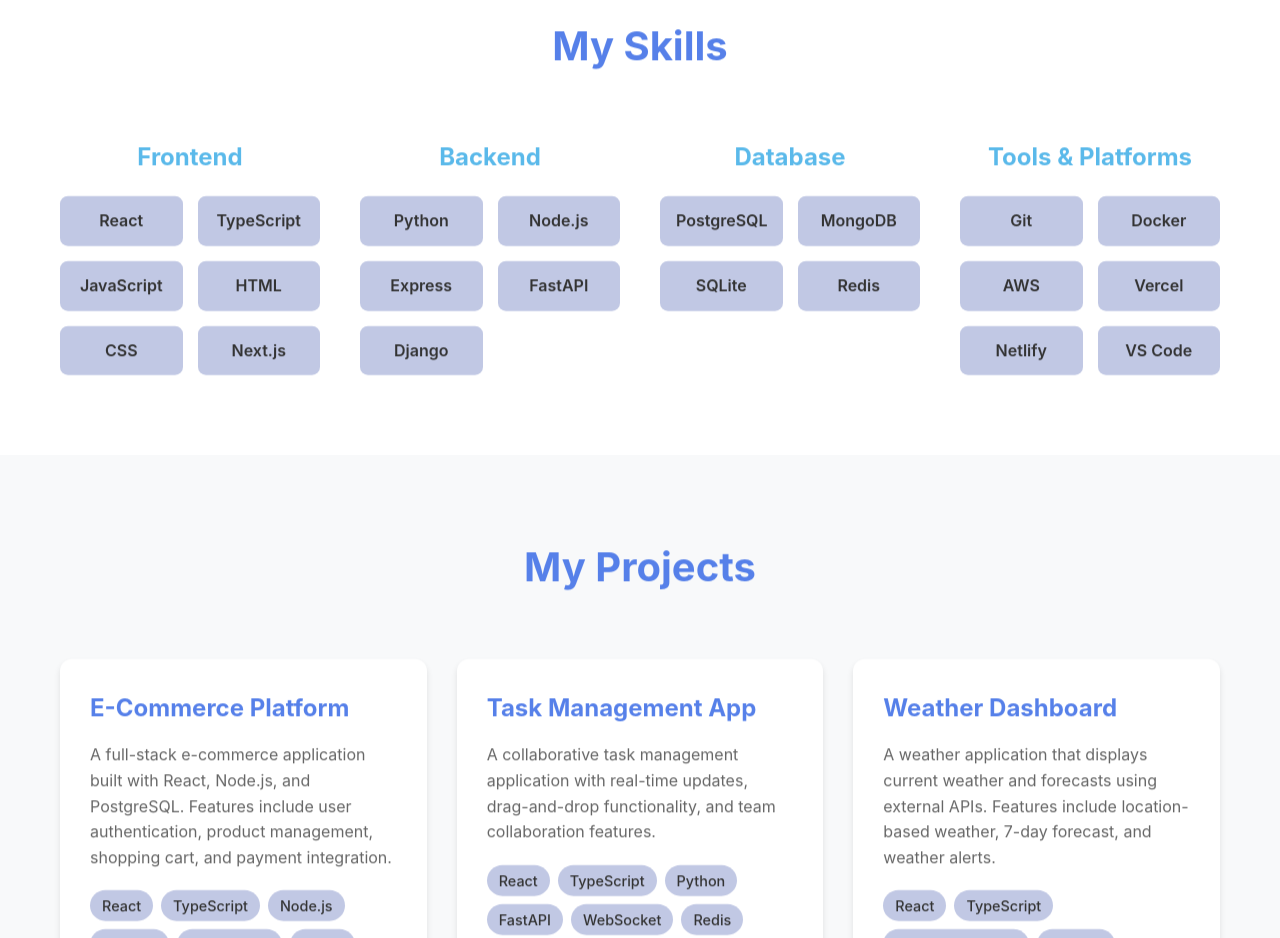
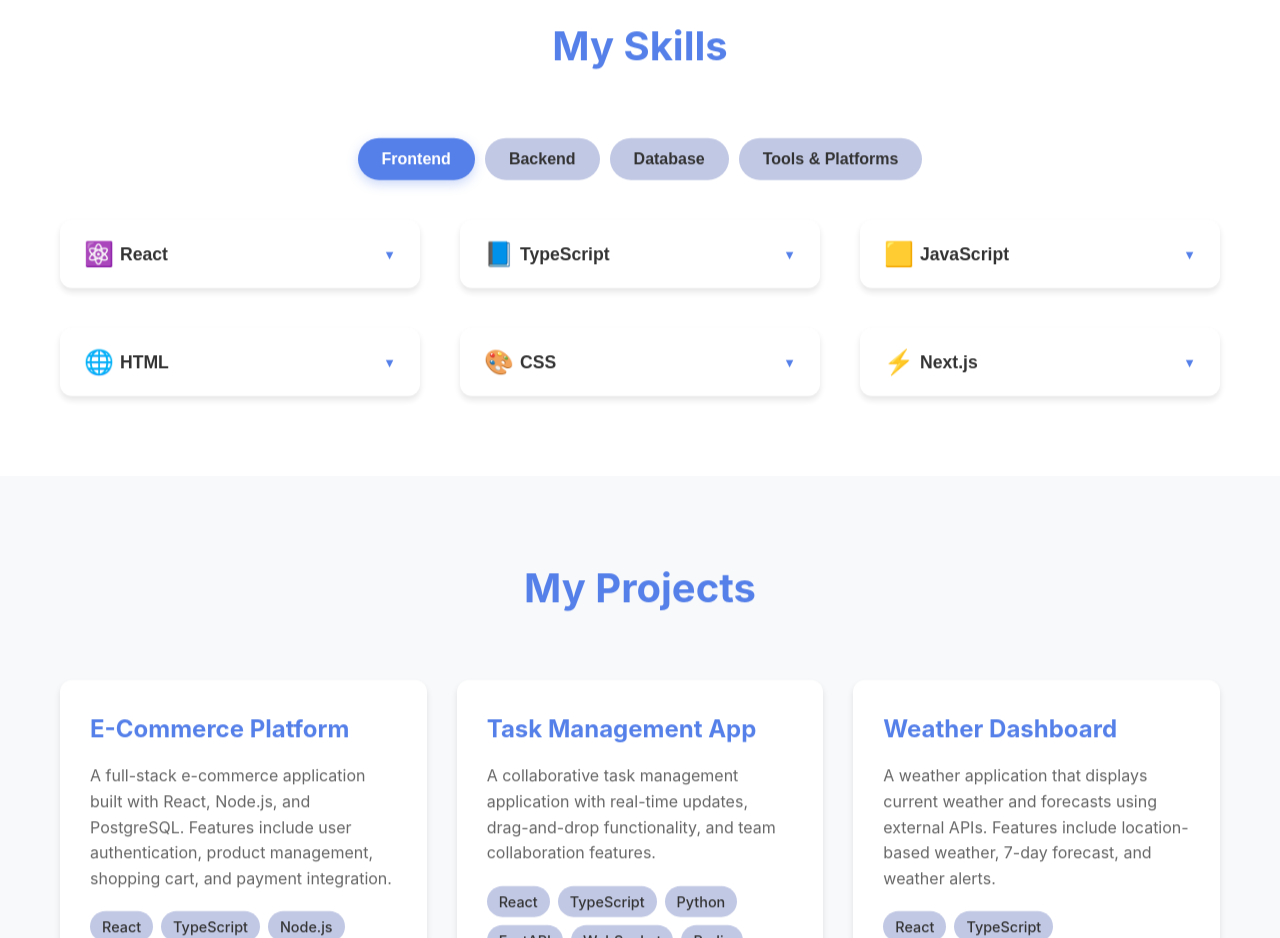
Before and after one commit to VisedFeline121/portfolio_site, a React (Vite) app in the folder portfolio-app/: page / in a window 1280 px wide. Shown: the part 1400-2338 px from the top of the page. Built offline with nearby package versions, Linux system fonts and the light colour scheme.

Commit message:
changed skill section to be tab menu

```diff
--- a/portfolio-app/src/App.css
+++ b/portfolio-app/src/App.css
@@ -179,38 +179,127 @@
 }
 
 .skills-content {
-    display: grid;
-    grid-template-columns: repeat(auto-fit, minmax(250px, 1fr));
-    gap: 40px;
+    width: 100%;
 }
 
-.skills-category h3 {
-    font-size: 1.5rem;
-    margin-bottom: 20px;
-    color: var(--vibrant-blue);
-    text-align: center;
+/* Tab Navigation */
+.skills-tabs {
+    display: flex;
+    justify-content: center;
+    gap: 10px;
+    margin-bottom: 40px;
+    flex-wrap: wrap;
+}
+
+.skill-tab {
+    background-color: var(--light-lavender);
+    color: var(--dark-gray);
+    border: none;
+    padding: 12px 24px;
+    border-radius: 25px;
+    font-weight: 600;
+    cursor: pointer;
+    transition: all 0.3s ease;
+    font-size: 1rem;
+}
+
+.skill-tab:hover {
+    background-color: var(--vibrant-blue);
+    color: var(--white);
+    transform: translateY(-2px);
+}
+
+.skill-tab.active {
+    background-color: var(--primary-blue);
+    color: var(--white);
+    box-shadow: 0 4px 12px rgba(86, 128, 233, 0.3);
+}
+
+/* Tab Content */
+.skills-tab-content {
+    background-color: transparent;
+    padding: 0;
 }
 
 .skills-grid {
     display: grid;
-    grid-template-columns: repeat(auto-fit, minmax(120px, 1fr));
-    gap: 15px;
+    grid-template-columns: repeat(auto-fit, minmax(350px, 1fr));
+    gap: 40px;
+    align-items: start;
 }
 
 .skill-item {
-    background-color: var(--light-lavender);
-    color: var(--dark-gray);
-    padding: 12px 16px;
-    border-radius: 8px;
-    text-align: center;
-    font-weight: 600;
+    background-color: var(--white);
+    border-radius: 12px;
+    overflow: hidden;
+    box-shadow: 0 4px 6px rgba(0, 0, 0, 0.1);
     transition: all 0.3s ease;
 }
 
 .skill-item:hover {
-    background-color: var(--vibrant-blue);
-    color: var(--white);
     transform: translateY(-2px);
+    box-shadow: 0 8px 25px rgba(0, 0, 0, 0.15);
+}
+
+.skill-header {
+    width: 100%;
+    background: none;
+    border: none;
+    padding: 20px 24px;
+    display: flex;
+    justify-content: space-between;
+    align-items: center;
+    cursor: pointer;
+    transition: background-color 0.3s ease;
+}
+
+.skill-header:hover {
+    background-color: var(--light-lavender);
+}
+
+.skill-info {
+    display: flex;
+    align-items: center;
+    gap: 12px;
+}
+
+.skill-icon {
+    font-size: 1.5rem;
+    width: 24px;
+    text-align: center;
+}
+
+.skill-name {
+    font-weight: 600;
+    color: var(--dark-gray);
+    font-size: 1.1rem;
+}
+
+.skill-toggle {
+    color: var(--primary-blue);
+    font-size: 0.8rem;
+    transition: transform 0.3s ease;
+}
+
+.skill-toggle.expanded {
+    transform: rotate(180deg);
+}
+
+.skill-description {
+    height: 0;
+    overflow: hidden;
+    transition: height 0.35s ease;
+}
+
+.skill-description-content {
+    color: var(--text-gray);
+    line-height: 1.6;
+    font-size: 0.95rem;
+    padding: 0 20px 16px 20px;
+}
+
+.skill-item.expanded .skill-description {
+    height: 60px;
 }
 
 /* Projects Section */
--- a/portfolio-app/src/components/Skills.tsx
+++ b/portfolio-app/src/components/Skills.tsx
@@ -1,10 +1,68 @@
-import React from "react";
+import React, { useState } from "react";
 import { skills } from "../data/skills";
 import { useIntersectionObserver } from "../hooks/useIntersectionObserver";
 import { Container } from "./layout/Container";
 
+type SkillCategory = "frontend" | "backend" | "database" | "tools";
+
 const Skills: React.FC = () => {
     const { isVisible, elementRef } = useIntersectionObserver();
+    const [activeTab, setActiveTab] = useState<SkillCategory>("frontend");
+    const [expandedSkills, setExpandedSkills] = useState<Set<string>>(
+        new Set()
+    );
+
+    const toggleSkill = (skillName: string) => {
+        const newExpanded = new Set(expandedSkills);
+        if (newExpanded.has(skillName)) {
+            newExpanded.delete(skillName);
+        } else {
+            newExpanded.add(skillName);
+        }
+        setExpandedSkills(newExpanded);
+    };
+
+    const tabLabels = {
+        frontend: "Frontend",
+        backend: "Backend",
+        database: "Database",
+        tools: "Tools & Platforms",
+    };
+
+    const getSkillIcon = (skillName: string) => {
+        const iconMap: { [key: string]: string } = {
+            // Frontend
+            React: "⚛️",
+            TypeScript: "📘",
+            JavaScript: "🟨",
+            HTML: "🌐",
+            CSS: "🎨",
+            "Next.js": "⚡",
+
+            // Backend
+            Python: "🐍",
+            "Node.js": "🟢",
+            Express: "🚂",
+            FastAPI: "⚡",
+            Django: "🎯",
+
+            // Database
+            PostgreSQL: "🐘",
+            MongoDB: "🍃",
+            SQLite: "💾",
+            Redis: "🔴",
+
+            // Tools
+            Git: "📝",
+            Docker: "🐳",
+            AWS: "☁️",
+            Vercel: "▲",
+            Netlify: "🚀",
+            "VS Code": "💻",
+        };
+
+        return iconMap[skillName] || "⚙️";
+    };
 
     return (
         <section
@@ -16,46 +74,64 @@
         >
             <Container>
                 <h2 className="section-title">My Skills</h2>
+
                 <div className="skills-content">
-                    <div className="skills-category">
-                        <h3>Frontend</h3>
-                        <div className="skills-grid">
-                            {skills.frontend.map((skill) => (
-                                <div key={skill} className="skill-item">
-                                    {skill}
-                                </div>
-                            ))}
-                        </div>
+                    {/* Tab Navigation */}
+                    <div className="skills-tabs">
+                        {(Object.keys(skills) as SkillCategory[]).map(
+                            (category) => (
+                                <button
+                                    key={category}
+                                    className={`skill-tab ${
+                                        activeTab === category ? "active" : ""
+                                    }`}
+                                    onClick={() => setActiveTab(category)}
+                                >
+                                    {tabLabels[category]}
+                                </button>
+                            )
+                        )}
                     </div>
 
-                    <div className="skills-category">
-                        <h3>Backend</h3>
+                    {/* Tab Content */}
+                    <div className="skills-tab-content">
                         <div className="skills-grid">
-                            {skills.backend.map((skill) => (
-                                <div key={skill} className="skill-item">
-                                    {skill}
-                                </div>
-                            ))}
-                        </div>
-                    </div>
-
-                    <div className="skills-category">
-                        <h3>Database</h3>
-                        <div className="skills-grid">
-                            {skills.database.map((skill) => (
-                                <div key={skill} className="skill-item">
-                                    {skill}
-                                </div>
-                            ))}
-                        </div>
-                    </div>
-
-                    <div className="skills-category">
-                        <h3>Tools & Platforms</h3>
-                        <div className="skills-grid">
-                            {skills.tools.map((skill) => (
-                                <div key={skill} className="skill-item">
-                                    {skill}
+                            {skills[activeTab].map((skill) => (
+                                <div
+                                    key={skill.name}
+                                    className={`skill-item ${
+                                        expandedSkills.has(skill.name)
+                                            ? "expanded"
+                                            : ""
+                                    }`}
+                                >
+                                    <button
+                                        className="skill-header"
+                                        onClick={() => toggleSkill(skill.name)}
+                                    >
+                                        <div className="skill-info">
+                                            <span className="skill-icon">
+                                                {getSkillIcon(skill.name)}
+                                            </span>
+                                            <span className="skill-name">
+                                                {skill.name}
+                                            </span>
+                                        </div>
+                                        <span
+                                            className={`skill-toggle ${
+                                                expandedSkills.has(skill.name)
+                                                    ? "expanded"
+                                                    : ""
+                                            }`}
+                                        >
+                                            ▼
+                                        </span>
+                                    </button>
+                                    <div className="skill-description">
+                                        <div className="skill-description-content">
+                                            {skill.description}
+                                        </div>
+                                    </div>
                                 </div>
                             ))}
                         </div>
--- a/portfolio-app/src/data/skills.ts
+++ b/portfolio-app/src/data/skills.ts
@@ -1,8 +1,96 @@
 import type { SkillsData } from "../types";
 
 export const skills: SkillsData = {
-    frontend: ["React", "TypeScript", "JavaScript", "HTML", "CSS", "Next.js"],
-    backend: ["Python", "Node.js", "Express", "FastAPI", "Django"],
-    database: ["PostgreSQL", "MongoDB", "SQLite", "Redis"],
-    tools: ["Git", "Docker", "AWS", "Vercel", "Netlify", "VS Code"],
+    frontend: [
+        {
+            name: "React",
+            description: "Building interactive user interfaces with hooks, context, and modern React patterns."
+        },
+        {
+            name: "TypeScript",
+            description: "Adding type safety and better developer experience to JavaScript applications."
+        },
+        {
+            name: "JavaScript",
+            description: "Core language expertise with ES6+ features, async programming, and DOM manipulation."
+        },
+        {
+            name: "HTML",
+            description: "Semantic markup, accessibility best practices, and modern HTML5 features."
+        },
+        {
+            name: "CSS",
+            description: "Responsive design, CSS Grid, Flexbox, animations, and modern styling techniques."
+        },
+        {
+            name: "Next.js",
+            description: "Full-stack React framework with SSR, SSG, and optimized performance."
+        }
+    ],
+    backend: [
+        {
+            name: "Python",
+            description: "Backend development with FastAPI, Django, and data processing capabilities."
+        },
+        {
+            name: "Node.js",
+            description: "Server-side JavaScript with Express.js and event-driven architecture."
+        },
+        {
+            name: "Express",
+            description: "Minimal and flexible Node.js web application framework for APIs."
+        },
+        {
+            name: "FastAPI",
+            description: "Modern Python web framework for building APIs with automatic documentation."
+        },
+        {
+            name: "Django",
+            description: "Full-featured Python web framework with built-in admin and ORM."
+        }
+    ],
+    database: [
+        {
+            name: "PostgreSQL",
+            description: "Advanced open-source relational database with ACID compliance."
+        },
+        {
+            name: "MongoDB",
+            description: "NoSQL document database for flexible data modeling and scalability."
+        },
+        {
+            name: "SQLite",
+            description: "Lightweight, serverless database for embedded applications."
+        },
+        {
+            name: "Redis",
+            description: "In-memory data structure store for caching and real-time applications."
+        }
+    ],
+    tools: [
+        {
+            name: "Git",
+            description: "Version control with branching strategies and collaborative workflows."
+        },
+        {
+            name: "Docker",
+            description: "Containerization for consistent development and deployment environments."
+        },
+        {
+            name: "AWS",
+            description: "Cloud services including EC2, S3, Lambda, and infrastructure management."
+        },
+        {
+            name: "Vercel",
+            description: "Deployment platform for frontend applications with serverless functions."
+        },
+        {
+            name: "Netlify",
+            description: "Static site hosting with CI/CD, forms, and serverless functions."
+        },
+        {
+            name: "VS Code",
+            description: "Code editor with extensions, debugging, and integrated development tools."
+        }
+    ],
 };
```
Also changed, not shown: portfolio-app/src/types/index.ts (+10 -5 lines).
